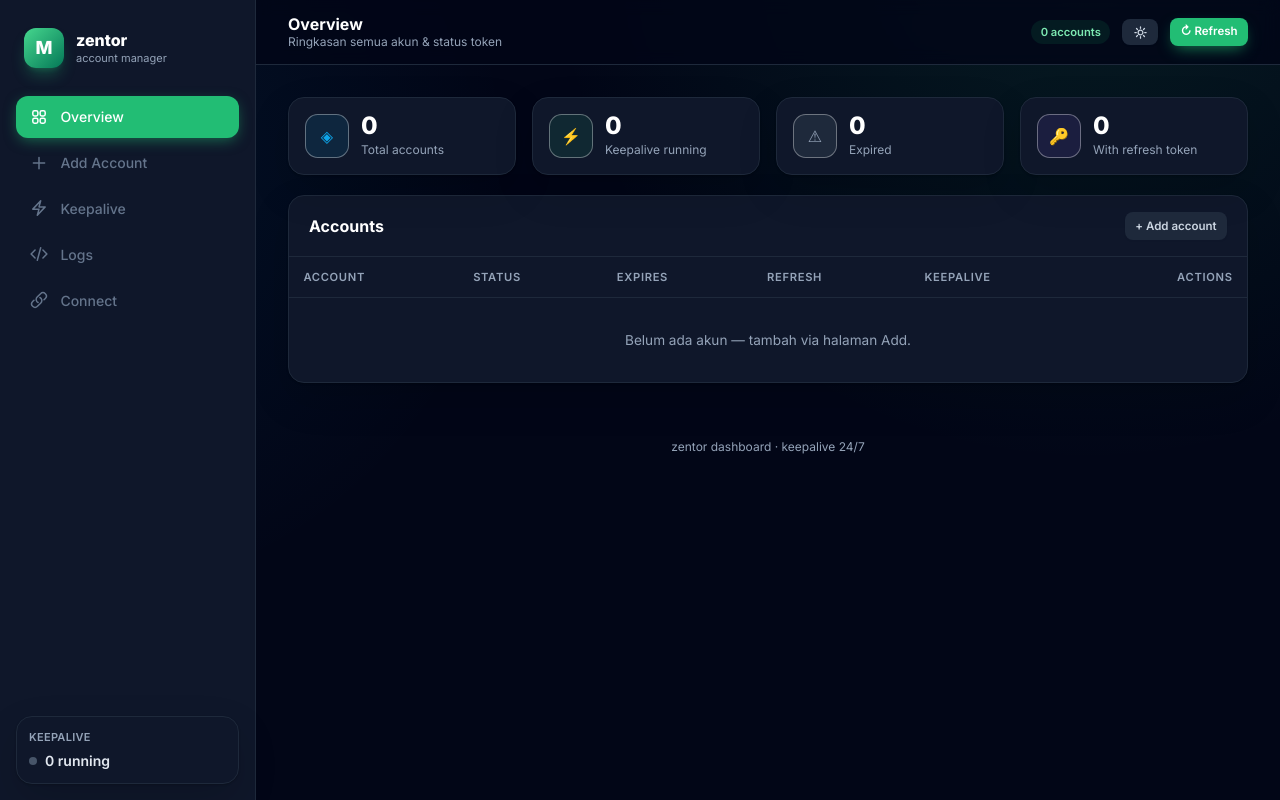
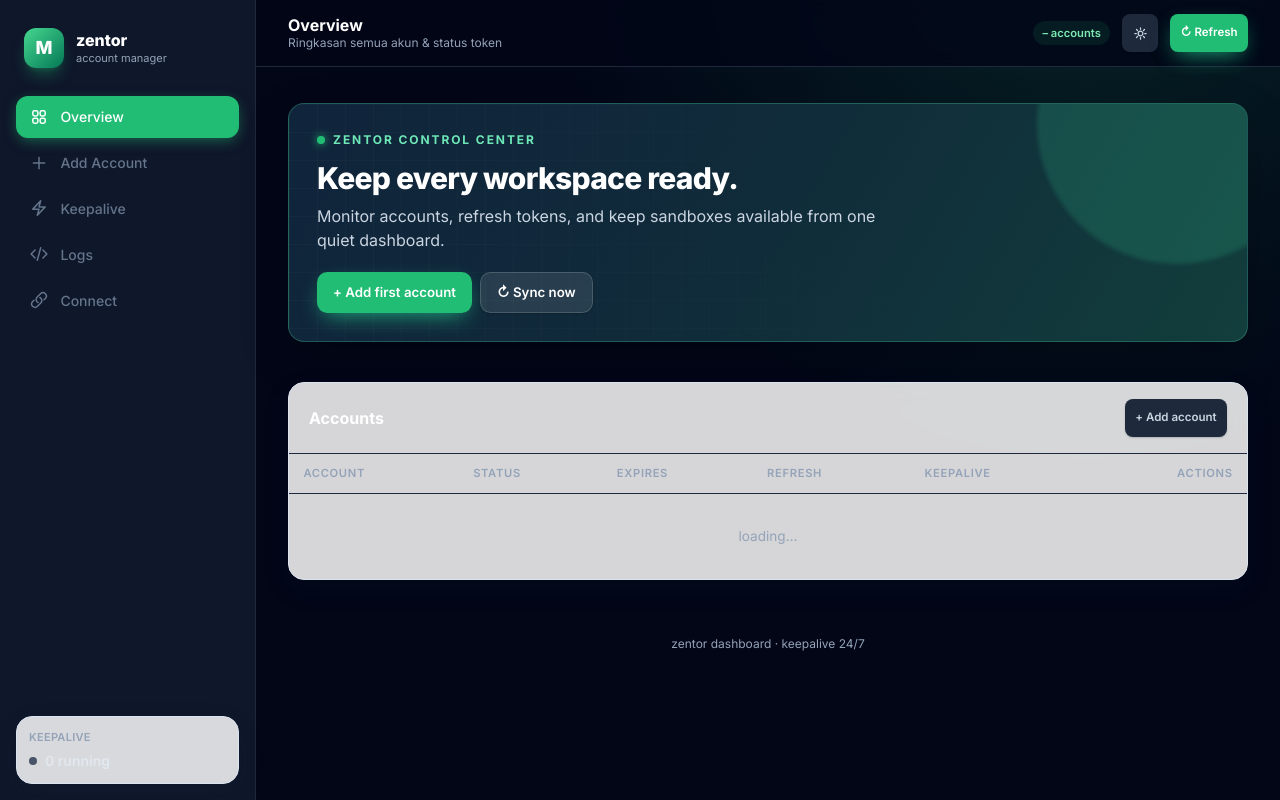
Before and after one commit to th0rfins/clay, a FastAPI app: page / in a window 1280 px wide. Run offline with FastAPI, Linux system fonts and the light colour scheme; data that the repository does not hold is empty; some libraries are stand-ins or nearby versions.

Commit message:
Rework dashboard visual hierarchy and empty state

```diff
--- a/templates/index.html
+++ b/templates/index.html
@@ -18,17 +18,24 @@
 <link rel="preconnect" href="https://fonts.googleapis.com">
 <link href="https://fonts.googleapis.com/css2?family=Inter:wght@400;500;600;700;800&family=JetBrains+Mono:wght@400;500&display=swap" rel="stylesheet">
 <style>
-body{font-family:'Inter',system-ui,sans-serif;background-image:radial-gradient(circle at 85% -10%,rgba(34,189,116,.12),transparent 34rem),radial-gradient(circle at 5% 20%,rgba(14,165,233,.08),transparent 28rem)}
+body{font-family:'Inter',system-ui,sans-serif;background:#070d1c;background-image:radial-gradient(circle at 78% -8%,rgba(34,197,139,.18),transparent 30rem),radial-gradient(circle at 8% 18%,rgba(59,130,246,.12),transparent 26rem)}
 .mono{font-family:'JetBrains Mono',monospace}
-.card{box-shadow:0 1px 2px rgba(15,23,42,.04),0 12px 32px rgba(15,23,42,.04);transition:border-color .2s,box-shadow .2s,transform .2s}
-.card:hover{border-color:#cbd5e1;box-shadow:0 12px 32px rgba(15,23,42,.08)}
-.dark .card{box-shadow:0 1px 2px rgba(0,0,0,.2),0 16px 40px rgba(0,0,0,.14)}
-.dark .card:hover{border-color:#334155}
-.btn{box-shadow:0 1px 2px rgba(15,23,42,.06)}
-.btn-brand{box-shadow:0 6px 16px -5px rgba(34,189,116,.7)}
-.btn-brand:hover{transform:translateY(-1px);box-shadow:0 9px 20px -5px rgba(34,189,116,.8)}
-.stat-ic{box-shadow:inset 0 0 0 1px rgba(255,255,255,.35)}
-@media(max-width:640px){#stats{grid-template-columns:1fr 1fr}.card{border-radius:.8rem}}
+.card{background:rgba(15,25,45,.78);border-color:rgba(71,94,127,.42);box-shadow:0 1px 2px rgba(0,0,0,.25),0 18px 45px rgba(0,0,0,.12);backdrop-filter:blur(14px);transition:border-color .2s,box-shadow .2s,transform .2s}
+.card:hover{border-color:rgba(99,130,174,.65);box-shadow:0 18px 52px rgba(0,0,0,.2)}
+.dark .card{background:rgba(15,25,45,.78);border-color:rgba(71,94,127,.42)}
+body:not(.dark){background:#eef3f8;background-image:radial-gradient(circle at 85% -10%,rgba(34,189,116,.16),transparent 34rem)}
+body:not(.dark) .card{background:rgba(255,255,255,.84);border-color:#dbe4ef;box-shadow:0 10px 30px rgba(30,55,90,.08)}
+.btn{box-shadow:0 1px 2px rgba(0,0,0,.18);min-height:38px}
+.btn-brand{box-shadow:0 8px 22px -7px rgba(34,197,139,.85)}
+.btn-brand:hover{transform:translateY(-1px);box-shadow:0 12px 25px -6px rgba(34,197,139,.9)}
+.stat-ic{box-shadow:inset 0 0 0 1px rgba(255,255,255,.12)}
+.hero{position:relative;overflow:hidden;background:linear-gradient(120deg,#10243b 0%,#102b3a 48%,#123e3c 100%);border:1px solid rgba(70,207,159,.3);box-shadow:0 18px 50px rgba(0,0,0,.2)}
+.hero:after{content:'';position:absolute;width:280px;height:280px;right:-70px;top:-120px;border-radius:50%;background:rgba(58,224,163,.16);filter:blur(2px)}
+.hero-grid{position:absolute;inset:0;opacity:.15;background-image:linear-gradient(rgba(255,255,255,.18) 1px,transparent 1px),linear-gradient(90deg,rgba(255,255,255,.18) 1px,transparent 1px);background-size:28px 28px;mask-image:linear-gradient(90deg,#000,transparent 75%)}
+.empty-illustration{background:linear-gradient(135deg,rgba(34,197,139,.18),rgba(59,130,246,.16));border:1px solid rgba(111,231,190,.25);box-shadow:0 0 0 8px rgba(34,197,139,.04),0 20px 45px rgba(0,0,0,.18)}
+.navbtn.on{background:linear-gradient(90deg,#22c58b,#159b71);box-shadow:0 8px 22px -8px rgba(34,197,139,.85)}
+@media(max-width:640px){#stats{grid-template-columns:1fr 1fr}.card{border-radius:.8rem}.hero{border-radius:1rem}}
+@media(min-width:768px){#pg-overview{padding-top:.25rem}}
 ::-webkit-scrollbar{width:8px;height:8px}
 ::-webkit-scrollbar-track{background:transparent}
 ::-webkit-scrollbar-thumb{background:#334155;border-radius:8px}
@@ -128,6 +135,15 @@
     <main class="p-4 md:p-8 max-w-6xl w-full mx-auto space-y-5">
       <!-- ===== OVERVIEW ===== -->
       <section id="pg-overview" class="space-y-5">
+        <div class="hero rounded-2xl p-5 md:p-7 text-white">
+          <div class="hero-grid"></div>
+          <div class="relative z-10 max-w-2xl">
+            <div class="flex items-center gap-2 text-emerald-300 text-xs font-bold uppercase tracking-[.16em]"><span class="dot on"></span> Zentor control center</div>
+            <h2 class="text-2xl md:text-3xl font-extrabold tracking-tight mt-3">Keep every workspace ready.</h2>
+            <p class="text-slate-300 text-sm md:text-base mt-2 max-w-xl">Monitor accounts, refresh tokens, and keep sandboxes available from one quiet dashboard.</p>
+            <div class="flex flex-wrap gap-2 mt-5"><button class="btn btn-brand" onclick="goto('add')">+ Add first account</button><button class="btn bg-white/10 text-white border border-white/15 hover:bg-white/15" onclick="refreshAll()">↻ Sync now</button></div>
+          </div>
+        </div>
         <div class="grid grid-cols-2 lg:grid-cols-4 gap-4" id="stats"></div>
         <div class="card overflow-hidden">
           <div class="flex items-center justify-between px-5 py-4 border-b border-slate-100 dark:border-slate-800">
@@ -317,7 +333,7 @@
       statCard('Keepalive running', nRun, '', 'bg-brand-100 dark:bg-brand-500/10 text-brand-500','⚡') +
       statCard('Expired', nExp, '', nExp?'bg-red-100 dark:bg-red-500/10 text-red-500':'bg-slate-100 dark:bg-slate-800 text-slate-400','⚠') +
       statCard('With refresh token', j.accounts.filter(a=>a.has_refresh).length, '', 'bg-violet-100 dark:bg-violet-500/10 text-violet-500','🔑');
-    const tb = $('acct-body'); tb.innerHTML = j.accounts.length?'':'<tr><td colspan="6" class="text-center text-slate-400 py-8">Belum ada akun — tambah via halaman Add.</td></tr>';
+    const tb = $('acct-body'); tb.innerHTML = j.accounts.length?'':'<tr><td colspan="6"><div class="flex flex-col items-center justify-center text-center py-14 px-6"><div class="empty-illustration w-16 h-16 rounded-2xl flex items-center justify-center text-2xl text-emerald-300">✦</div><h3 class="text-lg font-bold text-slate-900 dark:text-white mt-5">No accounts yet</h3><p class="text-sm text-slate-400 max-w-sm mt-1">Add your first account to start monitoring tokens and keeping your workspace warm.</p><button class="btn btn-brand mt-5" onclick="goto('add')">+ Add account</button></div></td></tr>';
     for(const a of j.accounts){
       const tr = document.createElement('tr');
       tr.innerHTML = `<td class="font-semibold text-slate-900 dark:text-white">${a.current?'<span class="text-brand-500">► </span>':''}${a.name}<div class="text-[11px] font-normal text-slate-400">${a.email||'no email'}</div></td>
```
